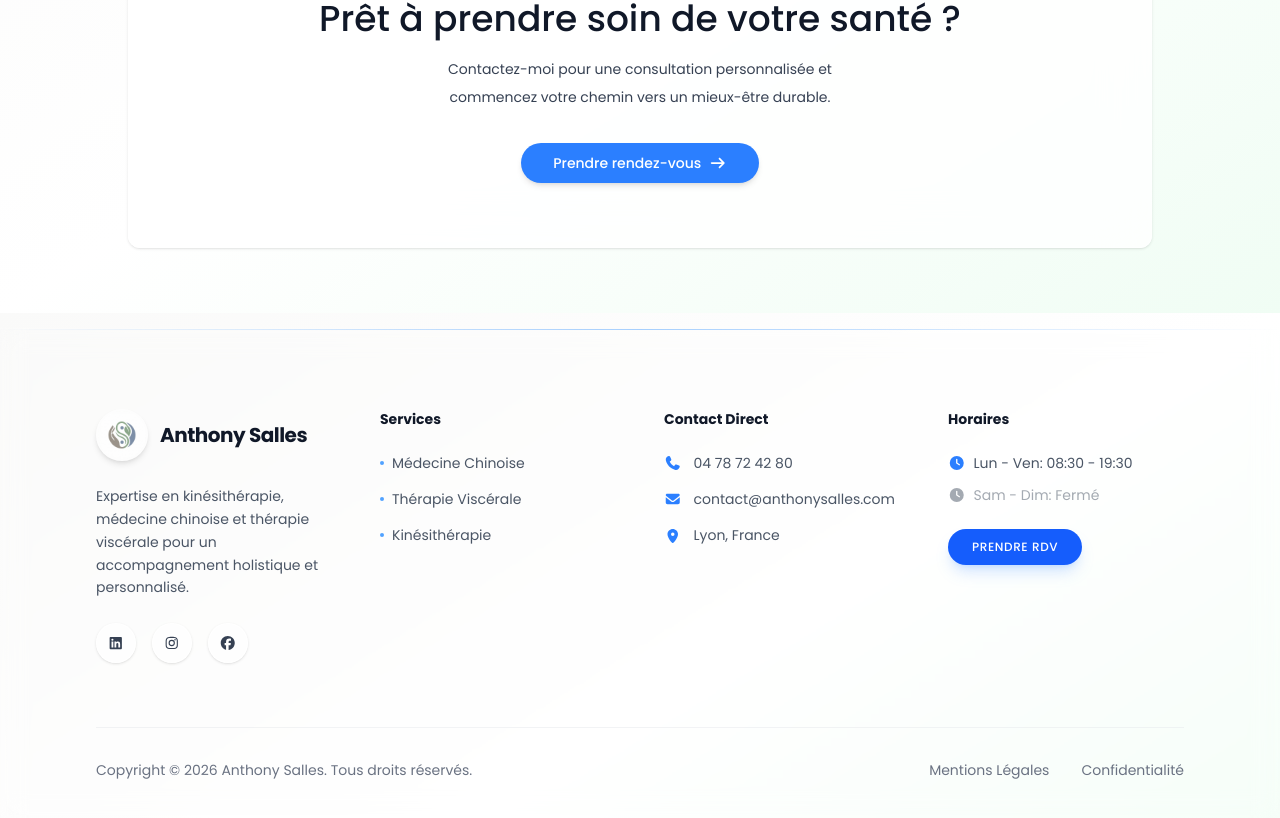
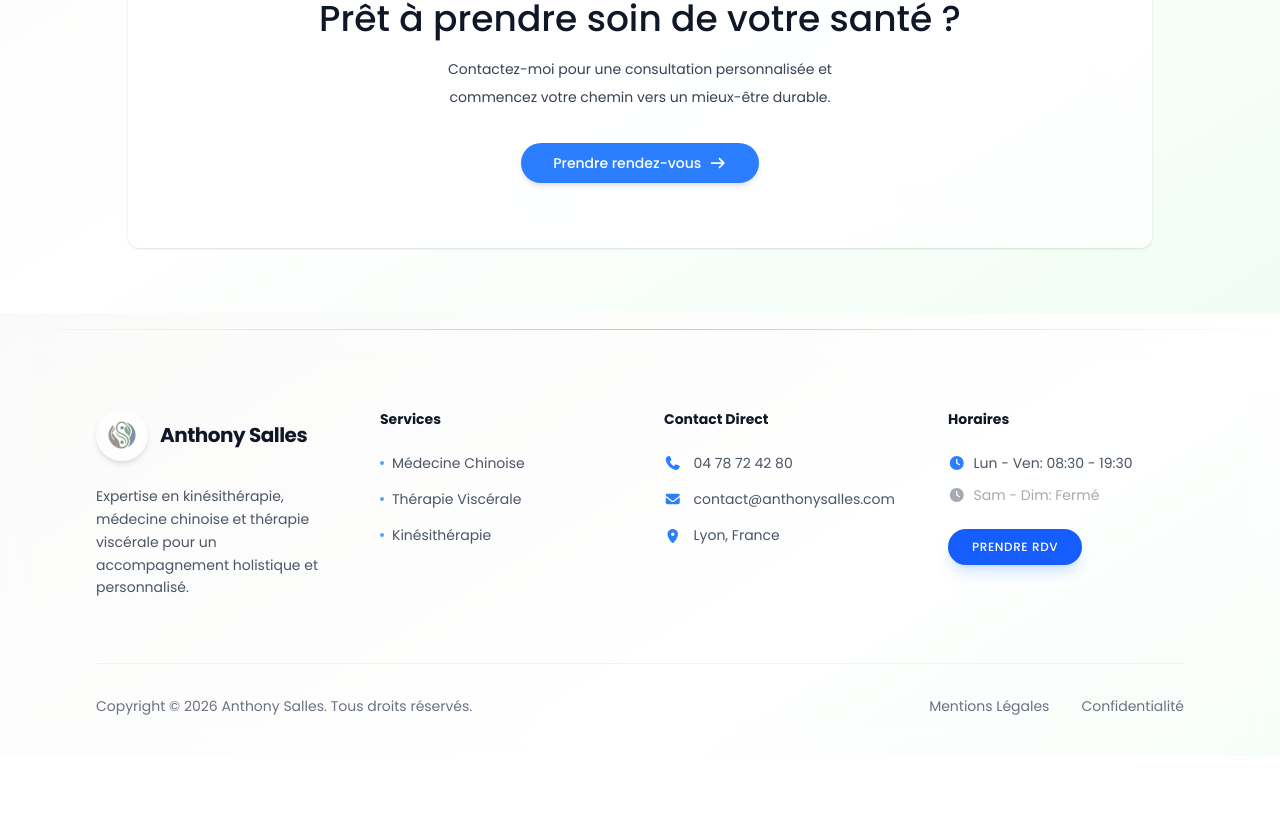
Before and after one commit to LTiollier/anthony-salles, a Next.js app: page / in a window 1280 px wide. Shown: the part 1287-2105 px from the top of the page. After the commit the page ends 2043 px from the top, so only its background shows below. Built offline with nearby package versions, Linux system fonts and the light colour scheme.

Commit message:
:fire: remove social media links from footer

```diff
--- a/components/footer.jsx
+++ b/components/footer.jsx
@@ -1,6 +1,5 @@
 'use client';
 import { FontAwesomeIcon } from '@fortawesome/react-fontawesome';
-import { faFacebook, faInstagram, faLinkedin } from '@fortawesome/free-brands-svg-icons';
 import { faPhone, faEnvelope, faMapMarkerAlt, faClock } from '@fortawesome/free-solid-svg-icons';
 import Image from "next/image";
 import Link from "next/link";
@@ -13,11 +12,6 @@ export default function Footer() {
         { name: 'Kinésithérapie', href: '/#features' },
     ];
 
-    const socials = [
-        { icon: faLinkedin, href: 'https://linkedin.com', label: 'LinkedIn' },
-        { icon: faInstagram, href: 'https://instagram.com', label: 'Instagram' },
-        { icon: faFacebook, href: 'https://facebook.com', label: 'Facebook' },
-    ];
 
     return (
         <motion.footer
@@ -42,20 +36,6 @@ export default function Footer() {
                     <p className="text-gray-600 leading-relaxed text-sm">
                         Expertise en kinésithérapie, médecine chinoise et thérapie viscérale pour un accompagnement holistique et personnalisé.
                     </p>
-                    <div className="flex gap-4">
-                        {socials.map((social, index) => (
-                            <a
-                                key={index}
-                                href={social.href}
-                                target="_blank"
-                                rel="noopener noreferrer"
-                                className="size-10 flex items-center justify-center rounded-full bg-white/50 border border-white/80 shadow-sm text-gray-700 hover:bg-blue-500 hover:text-white hover:border-blue-500 transition-all duration-300"
-                                aria-label={social.label}
-                            >
-                                <FontAwesomeIcon icon={social.icon} className="size-5" />
-                            </a>
-                        ))}
-                    </div>
                 </div>
 
                 {/* Services */}
```
